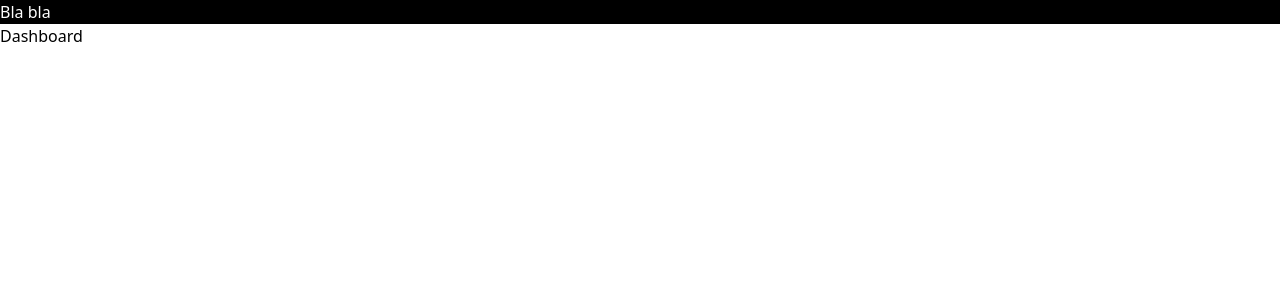
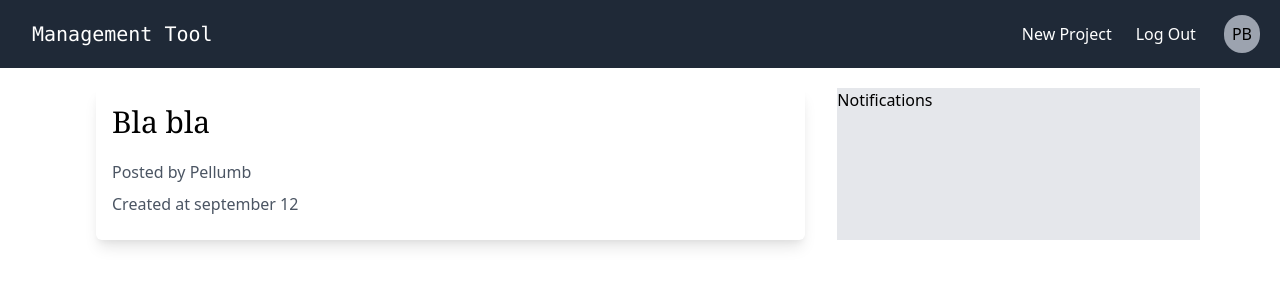
Before and after one commit to pellumbbaboci/management-tool-firebase, a React (Create React App) app: page / in a window 1280 px wide. Shown: the top 300 px of the page. Built offline with nearby package versions, Linux system fonts and the light colour scheme.

Commit message:
added Project Card and Styled Navbar

```diff
--- a/src/App.tsx
+++ b/src/App.tsx
@@ -3,6 +3,7 @@ import { BrowserRouter as Router, Switch, Route, Link } from 'react-router-dom';
 import SignIn from './components/auth/SignIn';
 import SignUp from './components/auth/SignUp';
 import Dashboard from './components/dashboard/Dashboard';
+import Navbar from './components/layout/Navbar';
 import ProjectCreate from './components/projects/ProjectCreate';
 import ProjectDetails from './components/projects/ProjectDetails';
 
@@ -10,7 +11,7 @@ function App() {
   return (
     <Router>
       <div className='App'>
-        <header className='bg-black text-white'>Bla bla</header>
+        <Navbar />
         <Switch>
           <Route exact path='/' component={Dashboard} />
           <Route path='/dashboard' component={Dashboard} />
--- a/src/components/dashboard/Dashboard.tsx
+++ b/src/components/dashboard/Dashboard.tsx
@@ -1,9 +1,19 @@
 import React from 'react';
+import ProjectList from '../projects/ProjectList';
+import Notifications from './Notifications';
 
 function Dashboard() {
   return (
-    <div>
-      <h1>Dashboard</h1>
+    <div className='mx-auto px-20'>
+      <div className='grid grid-flow-col grid-cols-3 gap-4 mt-5'>
+        <div className='col-span-2'>
+          <ProjectList />
+        </div>
+
+        <div className='bg-gray-200 col-span-1'>
+          <Notifications />
+        </div>
+      </div>
     </div>
   );
 }
--- a/src/components/dashboard/Notifications.tsx
+++ b/src/components/dashboard/Notifications.tsx
@@ -2,8 +2,8 @@ import React from 'react';
 
 function Notifications() {
   return (
-    <div>
-      <h2>Notifications</h2>
+    <div className=''>
+      <h2 className=''>Notifications</h2>
     </div>
   );
 }
--- a/src/components/layout/Navbar.tsx
+++ b/src/components/layout/Navbar.tsx
@@ -1,10 +1,22 @@
 import React from 'react';
+import SignedInLinks from './SignedInLinks';
+import SignedOutLinks from './SignedOutLinks';
+import { Link } from 'react-router-dom';
 
 function Navbar() {
   return (
-    <div>
-      <header>Navbar</header>
-    </div>
+    <header className='bg-gray-800 md:sticky top-0 z-10'>
+      <div className='container mx-auto flex flex-wrap p-5 flex-col md:flex-row items-center'>
+        <Link
+          to='/'
+          className='ml-3 text-xl font-mono title-font font-medium text-white mb-4 md:mb-0'
+        >
+          Management Tool{' '}
+        </Link>
+        <SignedInLinks />
+        {/* <SignedOutLinks /> */}
+      </div>
+    </header>
   );
 }
 
--- a/src/components/layout/SignedInLinks.tsx
+++ b/src/components/layout/SignedInLinks.tsx
@@ -1,9 +1,21 @@
 import React from 'react';
+import { NavLink } from 'react-router-dom';
 
 function SignedInLinks() {
   return (
-    <div>
-      <a href='#signedin'>SignedIN</a>
+    <div className='md:ml-auto'>
+      <NavLink to='/' className='text-white hover:bg-gray-500 p-3 rounded-md'>
+        New Project
+      </NavLink>
+      <NavLink to='/' className='text-white hover:bg-gray-500 p-3 rounded-md'>
+        Log Out
+      </NavLink>
+      <NavLink
+        to='/'
+        className='rounded-full h-8 w-8 items-center justify-center bg-gray-400 ml-4 p-2'
+      >
+        PB
+      </NavLink>
     </div>
   );
 }
--- a/src/components/layout/SignedOutLinks.tsx
+++ b/src/components/layout/SignedOutLinks.tsx
@@ -1,9 +1,15 @@
 import React from 'react';
+import { NavLink } from 'react-router-dom';
 
 export default function SignedOutLinks() {
   return (
-    <div>
-      <a href='#signedout'>SignedOutLinks</a>
+    <div className='md:ml-auto'>
+      <NavLink to='/' className='text-white hover:bg-gray-500 p-3'>
+        Log In
+      </NavLink>
+      <NavLink to='/' className='text-white ml-4 hover:bg-gray-500 p-3'>
+        Sign up
+      </NavLink>
     </div>
   );
 }
--- a/src/components/projects/ProjectList.tsx
+++ b/src/components/projects/ProjectList.tsx
@@ -2,10 +2,31 @@ import React from 'react';
 
 function ProjectList() {
   return (
-    <div>
-      <h1>List</h1>
+    <div className=''>
+      <ProjectCard author='Pellumb' title='Bla bla' createdAt='september 12' />
     </div>
   );
 }
 
+type ProjectCardType = {
+  title: string;
+  author: string;
+  createdAt: string;
+};
+
+const ProjectCard = ({ title, author, createdAt }: ProjectCardType) => {
+  return (
+    <div className='relative p-4 rounded-md shadow-lg  z-1 mx-4 hover:shadow-2xl'>
+      {/* <h1 className='absolute -top-10 md:-left-10 md:-top-10 text-4xl text-white font-bold dark:text-gray-800'>
+        {yearStart} - {yearEnd}
+      </h1> */}
+      <h1 className='font-serif text-black text-3xl mb-5'>{title}</h1>
+
+      <p className='text-gray-600 my-2'>{`Posted by ${author}`}</p>
+
+      <p className='text-gray-600 my-2 '>{`Created at ${createdAt}`}</p>
+    </div>
+  );
+};
+
 export default ProjectList;
```
